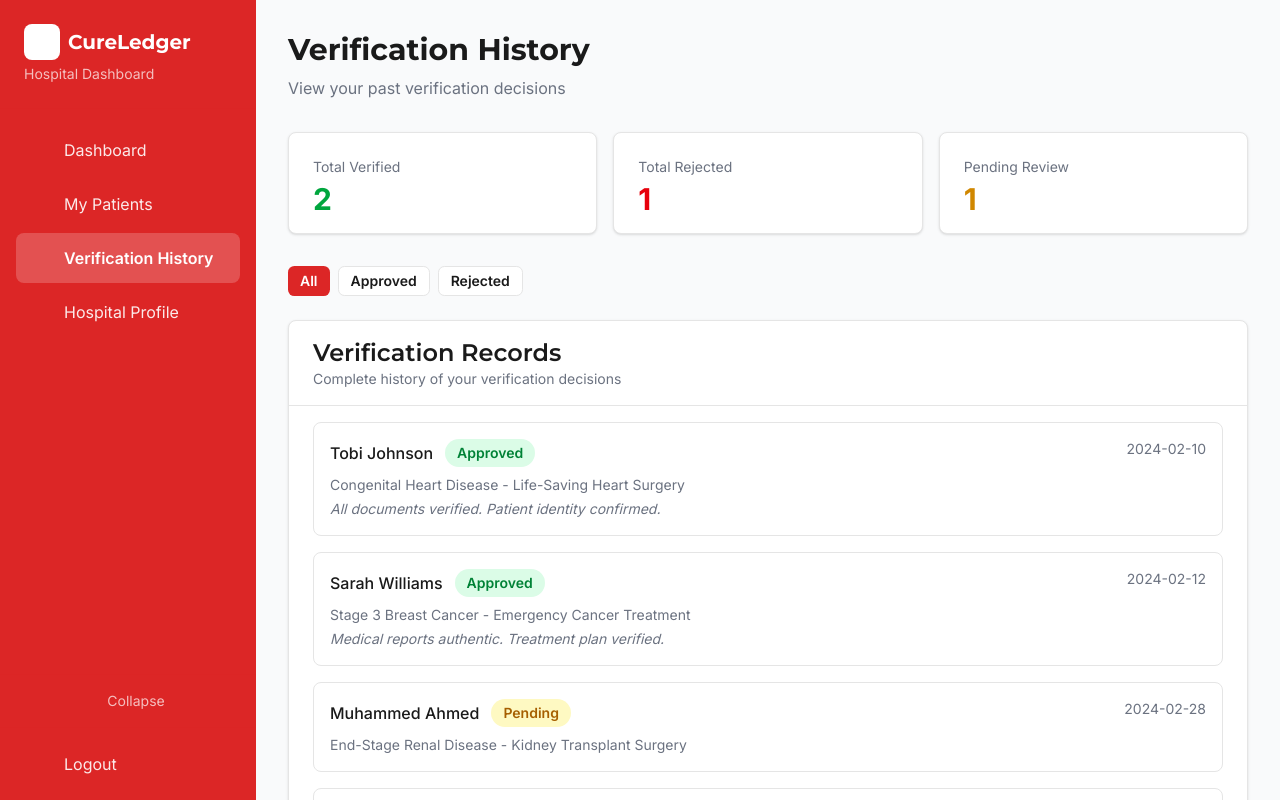
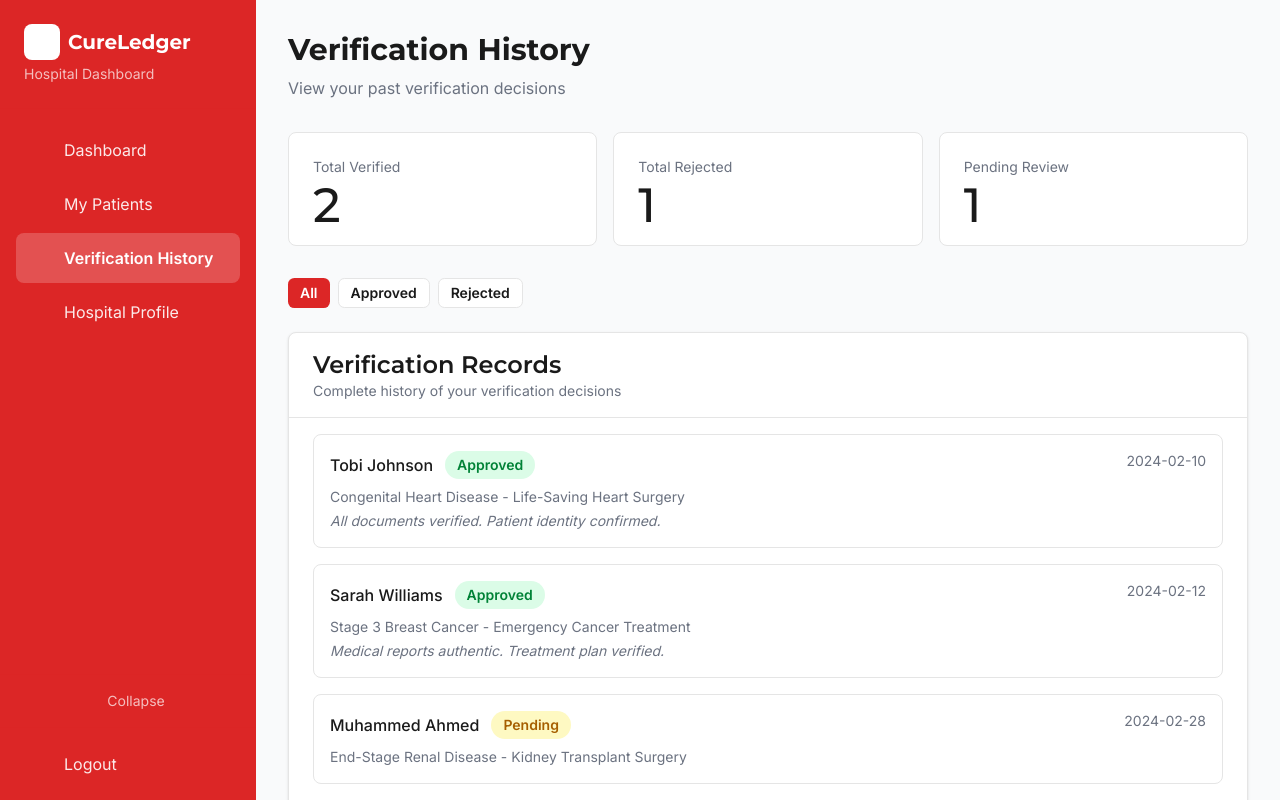
Before and after one commit to CodeRheem/CureLedger, a Next.js app in the folder frontend/: page /hospital/history in a window 1280 px wide. Built offline with nearby package versions, Linux system fonts and the light colour scheme; some icons are missing.

Commit message:
swapped hardcode for components

```diff
--- a/frontend/app/(dashboard)/hospital/history/page.tsx
+++ b/frontend/app/(dashboard)/hospital/history/page.tsx
@@ -5,6 +5,7 @@ import Link from 'next/link';
 import { Button } from '@/components/ui/button';
 import { Card, CardContent, CardDescription, CardHeader, CardTitle } from '@/components/ui/card';
 import { Badge } from '@/components/ui/badge';
+import { StatsCard } from '@/components/shared/stats-card';
 
 interface VerificationRecord {
   id: string;
@@ -72,27 +73,10 @@ export default function HospitalHistoryPage() {
         <p className="text-muted-foreground">View your past verification decisions</p>
       </div>
 
-      <div className="grid md:grid-cols-3 gap-4 mb-8">
-        <Card className="border-border">
-          <CardContent className="pt-6">
-            <p className="text-sm text-muted-foreground mb-1">Total Verified</p>
-            <p className="text-3xl font-bold text-green-600">{totalVerified}</p>
-          </CardContent>
-        </Card>
-        <Card className="border-border">
-          <CardContent className="pt-6">
-            <p className="text-sm text-muted-foreground mb-1">Total Rejected</p>
-            <p className="text-3xl font-bold text-red-600">{totalRejected}</p>
-          </CardContent>
-        </Card>
-        <Card className="border-border">
-          <CardContent className="pt-6">
-            <p className="text-sm text-muted-foreground mb-1">Pending Review</p>
-            <p className="text-3xl font-bold text-yellow-600">
-              {mockHistory.filter((h) => h.action === 'pending').length}
-            </p>
-          </CardContent>
-        </Card>
+      <div className="grid gap-4 md:grid-cols-3 mb-8">
+        <StatsCard label="Total Verified" value={totalVerified} />
+        <StatsCard label="Total Rejected" value={totalRejected} />
+        <StatsCard label="Pending Review" value={mockHistory.filter((h) => h.action === 'pending').length} />
       </div>
 
       <div className="flex gap-2 mb-6">
@@ -133,8 +117,8 @@ export default function HospitalHistoryPage() {
                           record.action === 'approved'
                             ? 'badge-success'
                             : record.action === 'rejected'
-                            ? 'badge-error'
-                            : 'badge-warning'
+                              ? 'badge-error'
+                              : 'badge-warning'
                         }
                       >
                         {record.action.charAt(0).toUpperCase() + record.action.slice(1)}
```
